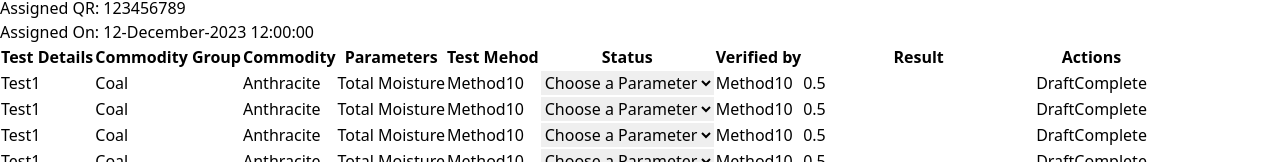
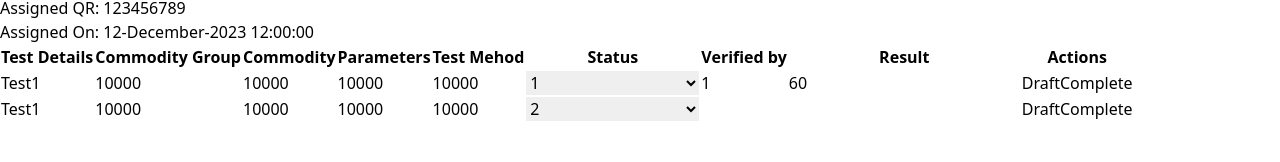
Before and after one commit to ChemicalResearch/frontendsource, a React (Vite) app: page /test-result in a window 1280 px wide. Shown: the part 790-952 px from the top of the page. After the commit the page ends 912 px from the top, so only its background shows below. Built offline with nearby package versions, Linux system fonts and the light colour scheme.

Commit message:
Test Result

```diff
--- a/src/pages/TestResult.tsx
+++ b/src/pages/TestResult.tsx
@@ -1,4 +1,8 @@
+import { useState } from "react";
+import data from "../mock-data/assignedtochemist";
+
 function TestResult() {
+    const [results] = useState(data);
     return (
         <div>
             <section className="antialiased bg-gray-100 text-gray-600">
@@ -43,7 +47,53 @@ function TestResult() {
                                         </tr>
                                     </thead>
                                     <tbody className="text-sm divide-y divide-gray-100">
-                                        <tr>
+                                        {results.map(r => (
+                                            <tr key={r.id}>
+                                                <td className="p-2 whitespace-nowrap">
+                                                    <div className="flex items-center">
+                                                        <div className="font-medium text-gray-800">Test1</div>
+                                                    </div>
+                                                </td>
+                                                <td className="p-2 whitespace-nowrap">
+                                                    <div className="text-left">{r.commodityGrp}</div>
+                                                </td>
+                                                <td className="p-2 whitespace-nowrap">
+                                                    <div className="text-left">{r.commodity}</div>
+                                                </td>
+                                                <td className="p-2 whitespace-nowrap">
+                                                    <div className="text-left">{r.parameter}</div>
+                                                </td>
+                                                <td className="p-2 whitespace-nowrap">
+                                                    <div className="text-left">{r.testMethod}</div>
+                                                </td>
+                                                <td className="p-2 whitespace-nowrap">
+                                                    <select value={r.status} id="countries" className="max-w-40 bg-gray-50 border border-gray-300 text-gray-900 text-sm rounded-lg focus:ring-blue-500 focus:border-blue-500 block w-full p-2.5">
+                                                        <option selected>Choose a Parameter</option>
+                                                        <option value="1">1</option>
+                                                        <option value="2">2</option>
+                                                    </select>
+                                                </td>
+                                                <td className="p-2 whitespace-nowrap">
+                                                    <div className="text-left">{r.verifiedBy}</div>
+                                                </td>
+                                                <td className="p-2 whitespace-nowrap">
+                                                    <div className="w-20 bg-white border border-gray-200 rounded-lg mx-auto" data-hs-input-number>
+                                                        <div className="w-full flex justify-between items-center gap-x-1">
+                                                            <div className="grow py-2 px-3">
+                                                                <input className="w-full p-0 bg-transparent border-0 text-gray-800 focus:ring-0 text-center" type="text" value={r.result ?? ""} data-hs-input-number-input />
+                                                            </div>
+                                                        </div>
+                                                    </div>
+                                                </td>
+                                                <td className="p-2 whitespace-nowrap">
+                                                    <div className="flex items-center justify-center">
+                                                        <button type="button" className="text-white bg-gray-800 hover:bg-gray-900 focus:outline-none focus:ring-4 focus:ring-gray-300 font-medium rounded-lg text-sm px-5 py-2.5 me-2 mb-2 dark:bg-gray-800 dark:hover:bg-gray-700 dark:focus:ring-gray-700 dark:border-gray-700">Draft</button>
+                                                        <button type="button" className="text-white bg-blue-700 hover:bg-blue-800 focus:ring-4 focus:ring-blue-300 font-medium rounded-lg text-sm px-5 py-2.5 me-2 mb-2 dark:bg-blue-600 dark:hover:bg-blue-700 focus:outline-none dark:focus:ring-blue-800">Complete</button>
+                                                    </div>
+                                                </td>
+                                            </tr>
+                                        ))}
+                                        {/* <tr>
                                             <td className="p-2 whitespace-nowrap">
                                                 <div className="flex items-center">
                                                     <div className="font-medium text-gray-800">Test1</div>
@@ -88,8 +138,8 @@ function TestResult() {
                                                     <button type="button" className="text-white bg-blue-700 hover:bg-blue-800 focus:ring-4 focus:ring-blue-300 font-medium rounded-lg text-sm px-5 py-2.5 me-2 mb-2 dark:bg-blue-600 dark:hover:bg-blue-700 focus:outline-none dark:focus:ring-blue-800">Complete</button>
                                                 </div>
                                             </td>
-                                        </tr>
-                                        <tr>
+                                        </tr> */}
+                                        {/* <tr>
                                             <td className="p-2 whitespace-nowrap">
                                                 <div className="flex items-center">
                                                     <div className="font-medium text-gray-800">Test1</div>
@@ -134,8 +184,8 @@ function TestResult() {
                                                     <button type="button" className="text-white bg-blue-700 hover:bg-blue-800 focus:ring-4 focus:ring-blue-300 font-medium rounded-lg text-sm px-5 py-2.5 me-2 mb-2 dark:bg-blue-600 dark:hover:bg-blue-700 focus:outline-none dark:focus:ring-blue-800">Complete</button>
                                                 </div>
                                             </td>
-                                        </tr>
-                                        <tr>
+                                        </tr> */}
+                                        {/* <tr>
                                             <td className="p-2 whitespace-nowrap">
                                                 <div className="flex items-center">
                                                     <div className="font-medium text-gray-800">Test1</div>
@@ -180,8 +230,8 @@ function TestResult() {
                                                     <button type="button" className="text-white bg-blue-700 hover:bg-blue-800 focus:ring-4 focus:ring-blue-300 font-medium rounded-lg text-sm px-5 py-2.5 me-2 mb-2 dark:bg-blue-600 dark:hover:bg-blue-700 focus:outline-none dark:focus:ring-blue-800">Complete</button>
                                                 </div>
                                             </td>
-                                        </tr>
-                                        <tr>
+                                        </tr> */}
+                                        {/* <tr>
                                             <td className="p-2 whitespace-nowrap">
                                                 <div className="flex items-center">
                                                     <div className="font-medium text-gray-800">Test1</div>
@@ -226,7 +276,7 @@ function TestResult() {
                                                     <button type="button" className="text-white bg-blue-700 hover:bg-blue-800 focus:ring-4 focus:ring-blue-300 font-medium rounded-lg text-sm px-5 py-2.5 me-2 mb-2 dark:bg-blue-600 dark:hover:bg-blue-700 focus:outline-none dark:focus:ring-blue-800">Complete</button>
                                                 </div>
                                             </td>
-                                        </tr>
+                                        </tr> */}
                                     </tbody>
                                 </table>
                             </div>
```
